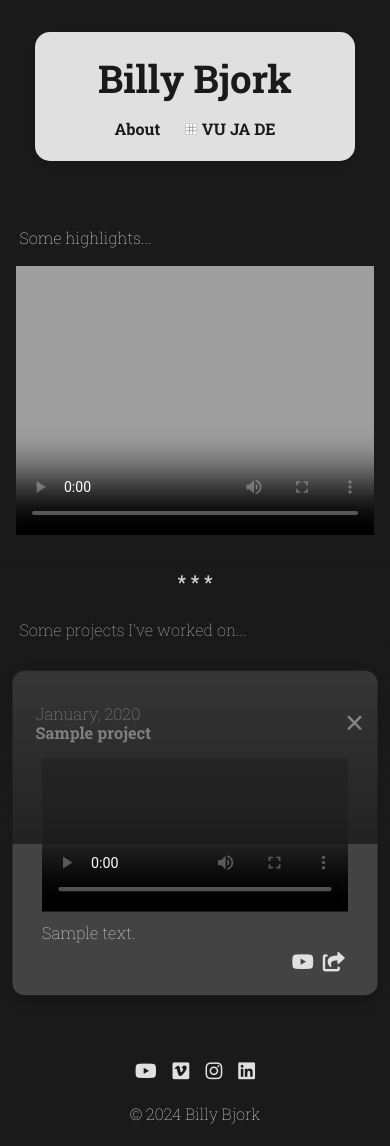
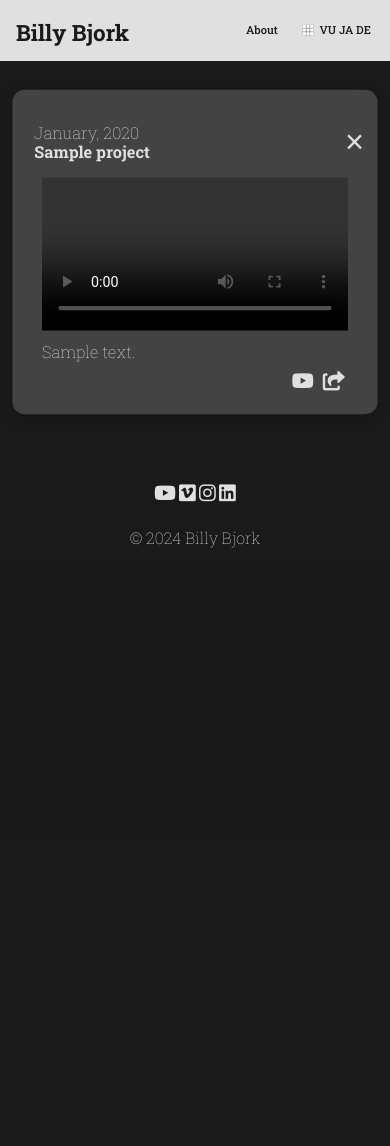
Before and after one commit to billybjork/billybjork.com, a FastAPI app: a page that uses templates/index.html in a window 390 px wide. After the commit the page ends 548 px from the top, so only its background shows below. Run offline with FastAPI, Linux system fonts and the light colour scheme; tables that the repository leaves empty hold one stand-in row (values such as "Sample post"); grey boxes marked "Sample" are stand-in pictures; some libraries are stand-ins or nearby versions.

Commit message:
Moved reel into main project list, simplified header to bar at top

```diff
--- a/static/css/styles.css
+++ b/static/css/styles.css
@@ -69,7 +69,7 @@ h1, h2, h3, h4, h5, h6 {
 a {
     text-decoration: none;
     color: var(--highlight-color);
-    transition: color 0.3s ease;
+    transition: color var(--transition-duration) var(--transition-ease);
 }
 
 a:hover {
@@ -93,7 +93,66 @@ a:hover {
    Header and Footer Content
    ========================= */
 
-header {
+
+/* Specific styles for #main-header */
+#main-header {
+    display: flex;
+    justify-content: space-between;
+    align-items: center;
+    padding: var(--spacing-small) var(--spacing-medium);
+    width: 100%;
+    background-color: var(--primary-color);
+    color: var(--background-color);
+    text-decoration: none;
+}
+
+#main-header .site-title {
+    font-size: var(--font-size-large);
+    margin: 0;
+    color: var(--background-color);
+    text-decoration: none;
+    @media(max-width: 768px) {
+        font-size: var(--font-size-small);
+    }
+}
+
+#main-header nav {
+    display: flex;
+    gap: var(--spacing-medium);
+}
+
+#main-header nav a,
+#main-header nav .vu-ja-de-btn {
+    color: var(--background-color);
+    font-size: var(--font-size-medium);
+    font-weight: 500;
+    padding: var(--spacing-small);
+    transition: color var(--transition-duration) var(--transition-ease);
+    text-decoration: none;
+    @media(max-width: 768px) {
+        font-size: var(--font-size-small);
+    }
+}
+
+#main-header .site-title:hover , #main-header nav a:hover,
+#main-header nav .vu-ja-de-btn:hover {
+    color: var(--highlight-color);
+}
+
+#main-header .vu-ja-de-btn {
+    display: inline-flex;
+    align-items: center;
+}
+
+#main-header .vu-ja-de-icon {
+    width: 16px;
+    height: 16px;
+    margin-right: var(--spacing-small);
+    flex-shrink: 0;
+}
+
+/* General header styles for other headers */
+header:not(#main-header) {
     display: flex;
     flex-direction: column;
     align-items: flex-start;
@@ -101,31 +160,30 @@ header {
     width: 100vw;
     margin-left: calc(-50vw + 50%);
     margin-right: calc(-50vw + 50%);
-    background-color: var(--primary-color);
 }
 
-header .site-title,
-header nav a,
-header .vu-ja-de-btn {
+header:not(#main-header) .site-title,
+header:not(#main-header) nav a,
+header:not(#main-header) .vu-ja-de-btn {
     color: var(--background-color);
     text-decoration: none;
-    transition: color 0.3s ease;
+    transition: color var(--transition-duration) var(--transition-ease);
     font-weight: 700;
 }
 
-header .site-title:hover,
-header nav a:hover,
-header .vu-ja-de-btn:hover {
+header:not(#main-header) .site-title:hover,
+header:not(#main-header) nav a:hover,
+header:not(#main-header) .vu-ja-de-btn:hover {
     color: var(--highlight-color);
     text-decoration: none;
 }
 
-header .site-title {
+header:not(#main-header) .site-title {
     font-size: var(--font-size-large);
     margin-bottom: var(--spacing-small);
 }
 
-header nav {
+header:not(#main-header) nav {
     display: flex;
     align-items: center;
     gap: var(--spacing-medium);
@@ -133,75 +191,46 @@ header nav {
     justify-content: flex-end;
 }
 
-header nav a,
-header nav .vu-ja-de-btn {
+header:not(#main-header) nav a,
+header:not(#main-header) nav .vu-ja-de-btn {
     font-size: var(--font-size-medium);
     padding: var(--spacing-small);
 }
 
-header .vu-ja-de-btn {
+header:not(#main-header) .vu-ja-de-btn {
     display: inline-flex;
     align-items: center;
 }
 
-header .vu-ja-de-icon {
+header:not(#main-header) .vu-ja-de-icon {
     width: 16px;
     height: 16px;
     margin-right: var(--spacing-small);
     flex-shrink: 0;
 }
 
-/* Styles specific to #main-header */
-
-#main-header {
-    align-items: center;
-    width: auto;
-    max-width: 20em;
-    margin: var(--spacing-large) auto;
-    border-radius: 15px;
-    box-shadow: 0 4px 6px rgba(0, 0, 0, 0.1);
-    padding: var(--spacing-medium);
-    background-color: var(--primary-color);
-}
-
-#main-header .site-title {
-    text-align: center;
-}
-
-#main-header nav {
-    justify-content: center;
-    width: auto;
-}
-
-#main-header nav a,
-#main-header nav .vu-ja-de-btn {
-    font-size: var(--font-size-medium);
-    padding: var(--spacing-small);
-}
-
+/* Footer Styles */
 footer {
     padding: var(--spacing-small);
     text-align: center;
 }
 
 .social-links ul {
+    list-style: none;
     padding: 0;
-    list-style: none;
+    margin: 0;
     display: flex;
     justify-content: center;
-    gap: var(--spacing-medium);
+    gap: var(--spacing-small);
 }
 
-.social-links a {
-    font-size: var(--font-size-large);
+.social-links li a {
     color: var(--primary-color);
-    transition: color 0.3s ease;
-    display: inline-flex;
-    align-items: center;
-    text-decoration: none;
+    font-size: 1.2em;
+    transition: color var(--transition-duration) var(--transition-ease);
 }
 
-.social-links a:hover {
+.social-links li a:hover {
     color: var(--highlight-color);
 }
 
@@ -394,7 +423,7 @@ footer {
 .project-item.active .project-name,
 .project-item.active .project-date {
     font-size: var(--font-size-large);
-    padding-left: 2%;
+    padding-left: 6%;
     @media(max-width: 768px) {
         font-size: var(--font-size-medium);
     }
--- a/templates/index.html
+++ b/templates/index.html
@@ -3,27 +3,6 @@
 {% block main_class %}home-page{% endblock %}
 
 {% block content %}
-
-<p style="padding-left: 1%;">Some highlights...</p>
-
-<section class="video-reel">
-    {% if reel_video_link %}
-    <video
-        id="reel-video-player"
-        class="hls-video lazy-video"
-        controls
-        loop
-        playsinline
-        preload="none"
-        data-hls-url="{{ reel_video_link }}"
-        poster="https://d17y8p6t5eu2ht.cloudfront.net/images/thumbnails/Reel_thumb-1.webp">
-    </video>
-    {% endif %}
-</section>
-
-<p style="text-align: center; font-size: var(--font-size-large);"><strong>* * *</strong></p>
-
-<p style="padding-left: 1%;">Some projects I've worked on...</p>
 
 <section id="project-list">
     {% for project in projects %}
```
